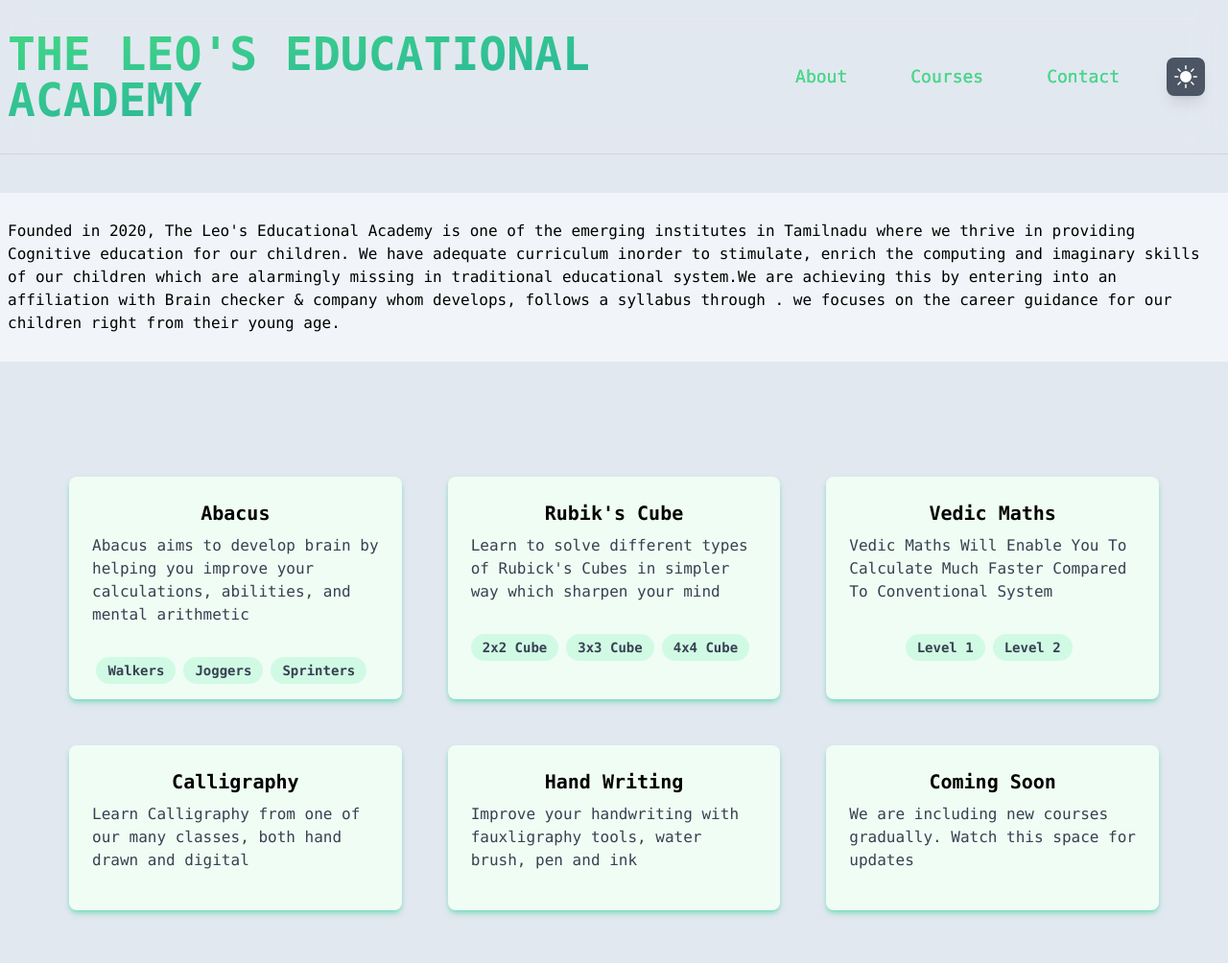
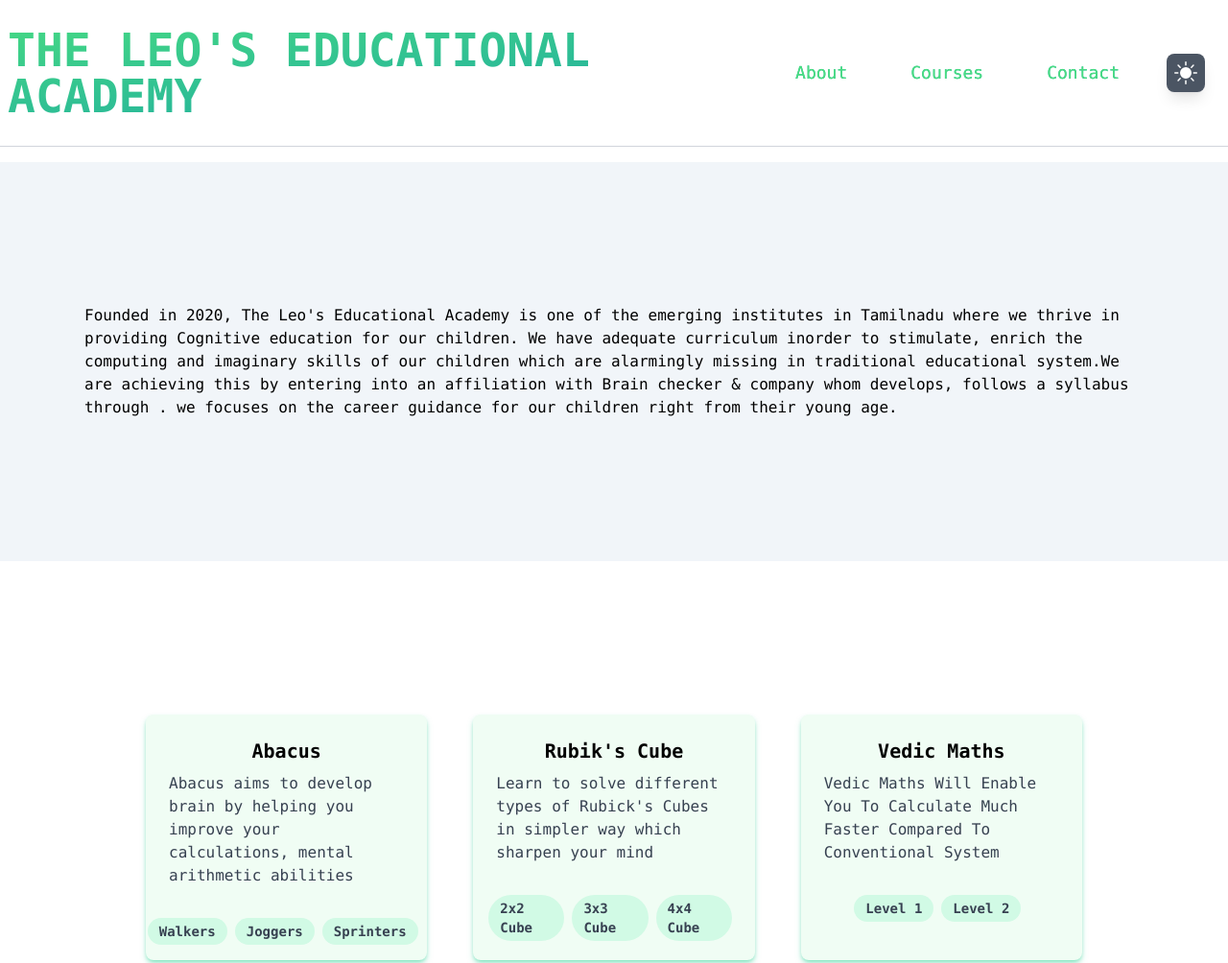
Before and after one commit to webdevpathologist/leo_edu_tailwind_v3, a React (Create React App) app: page / in a window 1280 px wide. Shown: the top 1004 px of the page at 96% size. Built offline with nearby package versions, Linux system fonts and the light colour scheme.

Commit message:
Minor Changes

```diff
--- a/src/App.js
+++ b/src/App.js
@@ -10,13 +10,16 @@ import 'leaflet/dist/leaflet.css';
 
 function App() {
   return (
-    <div className="font-mono bg-slate-200 dark:bg-slate-900">
+    <div className="font-mono bg-white dark:bg-slate-900">
       <Header />
+      <div className="px-25 py-4">
       <About/>
       <Courses />
       <ContactUs />
       {/* <GoogleMap/> */}
       {/* <OpenStreetMap/> */}
+
+      </div>
     </div>
   );
 }
--- a/src/components/card/card.component.jsx
+++ b/src/components/card/card.component.jsx
@@ -26,7 +26,7 @@ export default function Card(props) {
   const card_data=props.data;
 
   return(
-    <div className="rounded-lg overflow-hidden shadow-md shadow-emerald-400/50 hover:shadow-lg hover:shadow-emerald-400 transform transition duration-300 hover:scale-105 bg-green-50">
+    <div className="rounded-lg overflow-hidden shadow-md shadow-emerald-400/50 hover:p-px hover:shadow-lg hover:shadow-emerald-400 transform transition duration-300 hover:scale-105 bg-green-50">
         {/* <img className={card_data.css} src={getImage(card_data.imageCode)} alt={card_data.imageInvalid}/> */}
         <div className="px-6 py-6">
             <div className="font-bold text-xl mb-2 flex justify-center">{card_data.title}</div>
--- a/src/components/card/card.data.js
+++ b/src/components/card/card.data.js
@@ -3,7 +3,7 @@ export const card_data=[
         "title":"Abacus",
         "imageCode":1,
         "imageInvalid":"couldn't find the image",
-        "description":"Abacus aims to develop brain by helping you improve your calculations, abilities, and mental arithmetic",
+        "description":"Abacus aims to develop brain by helping you improve your calculations, mental arithmetic abilities",
         "tags":["Walkers","Joggers","Sprinters"],
         "css":"w-full h-3/5",
     },
--- a/src/components/header/header.jsx
+++ b/src/components/header/header.jsx
@@ -30,13 +30,13 @@ export default function Header() {
   const [isNavOpen, setIsNavOpen] = useState(false); // initiate isNavOpen state with false
 
   return (
-    <div className="flex items-center justify-between border-b border-gray-300 py-8 sticky top-0 z-50 bg-white backdrop-filter backdrop-blur-lg bg-opacity-30 px-2 text-transparent bg-clip-text bg-gradient-to-br from-green-400 to-cyan-600">
-      {/* */}
+    <header className="flex items-center justify-between border-b border-gray-300 py-7 sticky top-0 z-50 bg-white backdrop-filter backdrop-blur-xl bg-opacity-30 px-2 text-transparent bg-clip-text bg-gradient-to-br from-green-400 to-cyan-600">
+      {/* Company Name */}
       <a href="/">
         <h1 className="font-mono font-bold lg:text-5xl sm:text-4xl flex sm:justify-center uppercase"> The Leo's Educational Academy</h1>
       </a>
       <nav className="">
-        {/* */}
+        {/* SideNav starts */}
         <section className="flex lg:hidden sm:justify-between">
           {/* */}
           <div
@@ -80,23 +80,25 @@ export default function Header() {
             </ul>
           </div>
         </section>
+        {/* SideNav ends */}
 
-        {/* */}
+        {/* Navbar starts */}
         <ul className="text-lg font-light hidden space-x-8 px-4 lg:flex items-center justify-between">
-          <li className="border border-transparent hover:rounded-full hover:border-green-600 hover:bg-green-400 transition-all duration-75">
+          <li className="border border-transparent hover:rounded-full hover:p-1 hover:border-green-600 hover:bg-green-400 transition-all duration-75">
             <a href="#about" className="text-green-400 hover:text-white hover:uppercase hover:font-medium p-4">About</a>
           </li>
-          <li className="border border-transparent hover:rounded-full hover:border-green-600 hover:bg-green-400 transition-all duration-75">
+          <li className="border border-transparent hover:rounded-full hover:p-1 hover:border-green-600 hover:bg-green-400 transition-all duration-75">
             <a href="#course" className="text-green-400 hover:text-white hover:uppercase hover:font-medium p-4">Courses</a>
           </li>
-          <li className="border border-transparent hover:rounded-full hover:border-green-600 hover:bg-green-400 transition-all duration-75">
+          <li className="border border-transparent hover:rounded-full hover:p-1 hover:border-green-600 hover:bg-green-400 transition-all duration-75">
             <a href="#contact" className="text-green-400 hover:text-white hover:uppercase hover:font-medium p-4">Contact</a>
           </li>
           <li className="">
             <DarkModeToggle/>
           </li>
         </ul>
+        {/* Navbar starts */}
       </nav>
-    </div>
+    </header>
   );
 }
--- a/src/sections/about.jsx
+++ b/src/sections/about.jsx
@@ -2,7 +2,7 @@ import AboutUs from '../components/aboutUs/aboutUs';
 
 export default function About() {
   return (
-    <section id="about" className="font-mono bg-slate-100">
+    <section id="about" className="font-mono bg-slate-100 p-20">
       <div className="md:container md:mx-auto my-10 px-25 py-7">
         <AboutUs />
       </div>
--- a/src/sections/contact.jsx
+++ b/src/sections/contact.jsx
@@ -4,8 +4,8 @@ import OpenStreetMap from "../components/mapContainer/openStreetMap";
 
 export default function ContactUs() {
   return (
-    <section id="contact" className="font-mono bg-slate-50">
-      <div className="md:container md:mx-auto px-25 py-7">
+    <section id="contact" className="font-mono bg-slate-50 p-20">
+      <div className="md:container md:mx-auto">
         <div className="px-10 py-5 sm:mx-auto md:mx-8 md:my-8 grid grid-cols-1 sm:grid-cols-1 md:grid-cols-3 lg:grid-cols-3 xl:grid-cols-3 gap-12 ">
           <div className="col-span-2">
             <OpenStreetMap />
--- a/src/sections/courses.jsx
+++ b/src/sections/courses.jsx
@@ -2,7 +2,7 @@ import CardContainer from "../components/card/card.container";
 
 export default function Courses() {
   return (
-    <section id="course" className="font-mono">
+    <section id="course" className="font-mono p-20">
       <div className="md:container md:mx-auto px-25 py-7">
         <CardContainer />
       </div>
```
